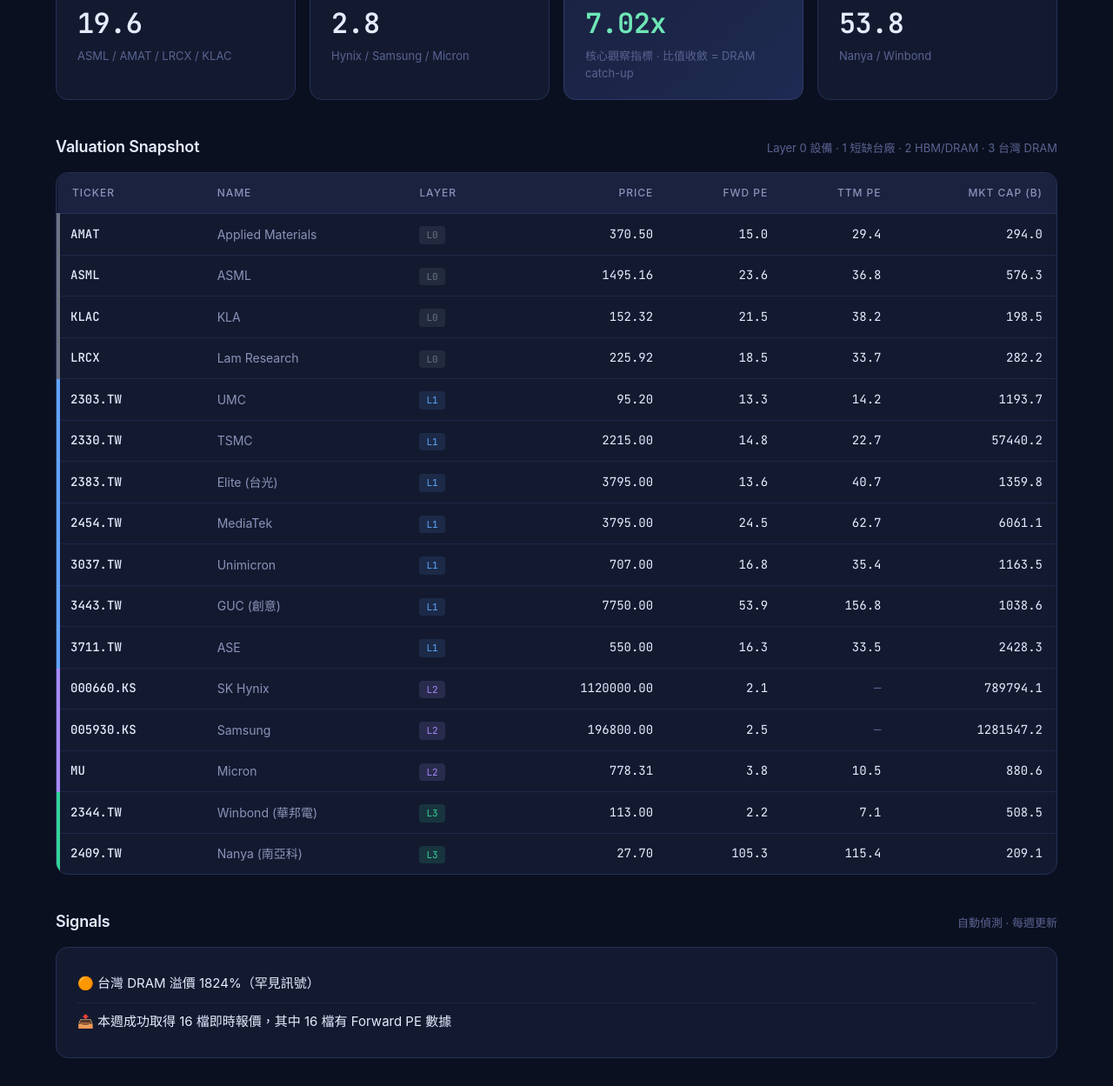
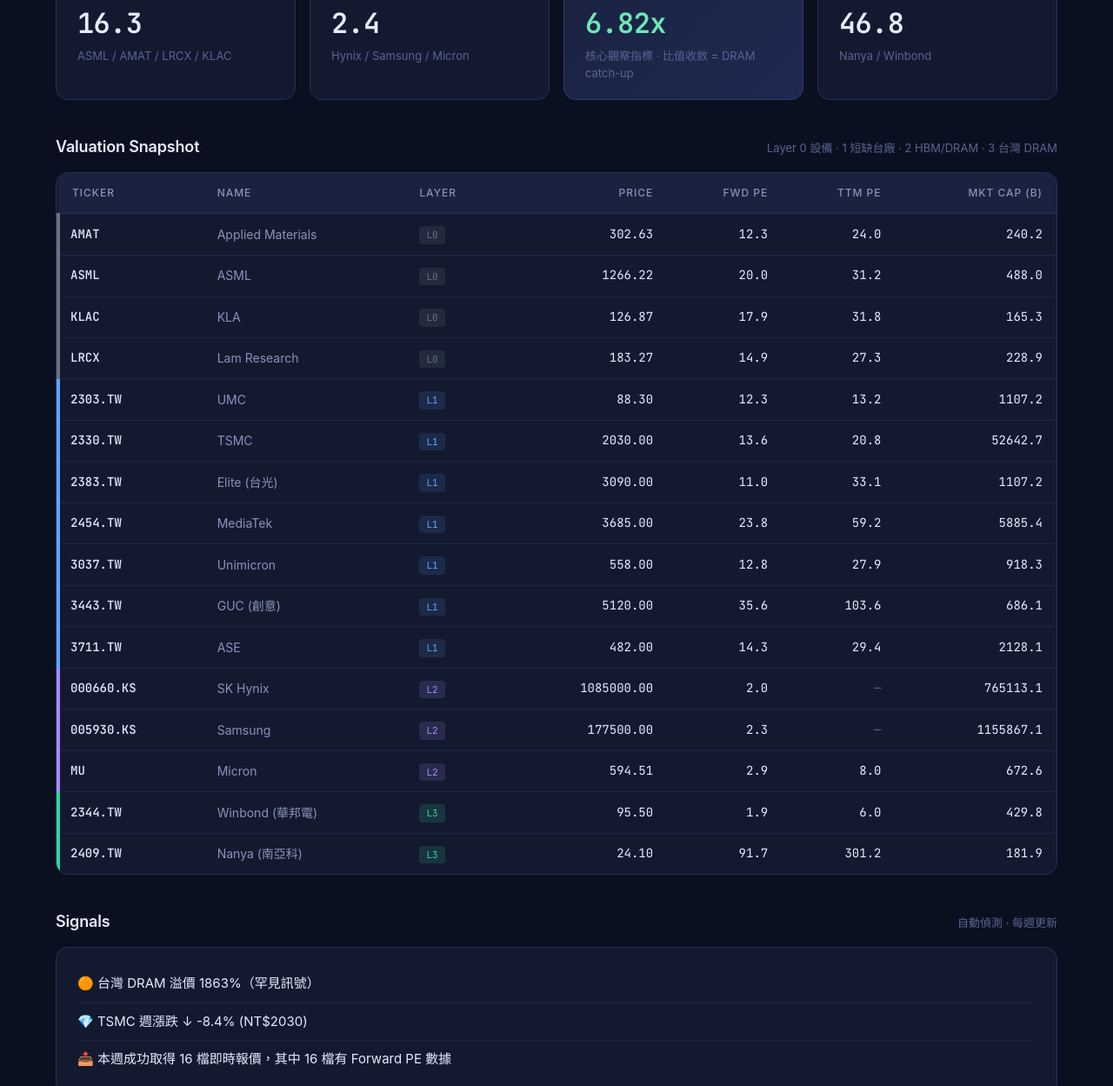
Before and after one commit to alphaline-ai/taiwan-stock-research, a plain HTML site: page docs/index.html in a window 1280 px wide. Shown: the part 225-1474 px from the top of the page at 87% size. Drawn offline with Linux system fonts and the light colour scheme.

Commit message:
chore: weekly update 2026-11-23

```diff
--- a/docs/index.html
+++ b/docs/index.html
@@ -3,7 +3,7 @@
 <head>
   <meta charset="UTF-8">
   <meta name="viewport" content="width=device-width, initial-scale=1.0">
-  <title>Taiwan Stock Research · 2026-11-16</title>
+  <title>Taiwan Stock Research · 2026-11-23</title>
   <link rel="preconnect" href="https://fonts.googleapis.com">
   <link rel="preconnect" href="https://fonts.gstatic.com" crossorigin>
   <link href="https://fonts.googleapis.com/css2?family=JetBrains+Mono:wght@400;500;600&display=swap" rel="stylesheet">
@@ -201,8 +201,8 @@
       <div class="eyebrow">Taiwan AI / Semi Research</div>
       <h1>Stock Research Dashboard</h1>
       <div class="meta">
-        Report: <span>2026-11-16</span> &nbsp;·&nbsp;
-        Data as of: <span>2026-11-16</span> &nbsp;·&nbsp;
+        Report: <span>2026-11-23</span> &nbsp;·&nbsp;
+        Data as of: <span>2026-11-23</span> &nbsp;·&nbsp;
         Tracking <span>16</span> tickers
       </div>
     </header>
@@ -211,22 +211,22 @@
     <div class="cards">
       <div class="card">
         <div class="label">設備平均 Fwd PE</div>
-        <div class="value">19.6</div>
+        <div class="value">16.3</div>
         <div class="hint">ASML / AMAT / LRCX / KLAC</div>
       </div>
       <div class="card">
         <div class="label">DRAM 大廠平均 Fwd PE</div>
-        <div class="value">2.8</div>
+        <div class="value">2.4</div>
         <div class="hint">Hynix / Samsung / Micron</div>
       </div>
       <div class="card featured">
         <div class="label">設備 ÷ DRAM PE Ratio</div>
-        <div class="value">7.02x</div>
+        <div class="value">6.82x</div>
         <div class="hint">核心觀察指標 · 比值收斂 = DRAM catch-up</div>
       </div>
       <div class="card">
         <div class="label">台灣 DRAM Fwd PE</div>
-        <div class="value">53.8</div>
+        <div class="value">46.8</div>
         <div class="hint">Nanya / Winbond</div>
       </div>
     </div>
@@ -255,160 +255,160 @@
             <td class="ticker">AMAT</td>
             <td class="name">Applied Materials</td>
             <td class="layer-cell"><span class="layer-tag">L0</span></td>
-            <td class="num">370.50</td>
-            <td class="num ">15.0</td>
-            <td class="num ">29.4</td>
-            <td class="num ">294.0</td>
+            <td class="num">302.63</td>
+            <td class="num ">12.3</td>
+            <td class="num ">24.0</td>
+            <td class="num ">240.2</td>
           </tr>
 
           <tr class="layer-0">
             <td class="ticker">ASML</td>
             <td class="name">ASML</td>
             <td class="layer-cell"><span class="layer-tag">L0</span></td>
-            <td class="num">1495.16</td>
-            <td class="num ">23.6</td>
-            <td class="num ">36.8</td>
-            <td class="num ">576.3</td>
+            <td class="num">1266.22</td>
+            <td class="num ">20.0</td>
+            <td class="num ">31.2</td>
+            <td class="num ">488.0</td>
           </tr>
 
           <tr class="layer-0">
             <td class="ticker">KLAC</td>
             <td class="name">KLA</td>
             <td class="layer-cell"><span class="layer-tag">L0</span></td>
-            <td class="num">152.32</td>
-            <td class="num ">21.5</td>
-            <td class="num ">38.2</td>
-            <td class="num ">198.5</td>
+            <td class="num">126.87</td>
+            <td class="num ">17.9</td>
+            <td class="num ">31.8</td>
+            <td class="num ">165.3</td>
           </tr>
 
           <tr class="layer-0">
             <td class="ticker">LRCX</td>
             <td class="name">Lam Research</td>
             <td class="layer-cell"><span class="layer-tag">L0</span></td>
-            <td class="num">225.92</td>
-            <td class="num ">18.5</td>
-            <td class="num ">33.7</td>
-            <td class="num ">282.2</td>
+            <td class="num">183.27</td>
+            <td class="num ">14.9</td>
+            <td class="num ">27.3</td>
+            <td class="num ">228.9</td>
           </tr>
 
           <tr class="layer-1">
             <td class="ticker">2303.TW</td>
             <td class="name">UMC</td>
             <td class="layer-cell"><span class="layer-tag">L1</span></td>
-            <td class="num">95.20</td>
-            <td class="num ">13.3</td>
-            <td class="num ">14.2</td>
-            <td class="num ">1193.7</td>
+            <td class="num">88.30</td>
+            <td class="num ">12.3</td>
+            <td class="num ">13.2</td>
+            <td class="num ">1107.2</td>
           </tr>
 
           <tr class="layer-1">
             <td class="ticker">2330.TW</td>
             <td class="name">TSMC</td>
             <td class="layer-cell"><span class="layer-tag">L1</span></td>
-            <td class="num">2215.00</td>
-            <td class="num ">14.8</td>
-            <td class="num ">22.7</td>
-            <td class="num ">57440.2</td>
+            <td class="num">2030.00</td>
+            <td class="num ">13.6</td>
+            <td class="num ">20.8</td>
+            <td class="num ">52642.7</td>
           </tr>
 
           <tr class="layer-1">
             <td class="ticker">2383.TW</td>
             <td class="name">Elite (台光)</td>
             <td class="layer-cell"><span class="layer-tag">L1</span></td>
-            <td class="num">3795.00</td>
-            <td class="num ">13.6</td>
-            <td class="num ">40.7</td>
-            <td class="num ">1359.8</td>
+            <td class="num">3090.00</td>
+            <td class="num ">11.0</td>
+            <td class="num ">33.1</td>
+            <td class="num ">1107.2</td>
           </tr>
 
           <tr class="layer-1">
             <td class="ticker">2454.TW</td>
             <td class="name">MediaTek</td>
             <td class="layer-cell"><span class="layer-tag">L1</span></td>
-            <td class="num">3795.00</td>
-            <td class="num ">24.5</td>
-            <td class="num ">62.7</td>
-            <td class="num ">6061.1</td>
+            <td class="num">3685.00</td>
+            <td class="num ">23.8</td>
+            <td class="num ">59.2</td>
+            <td class="num ">5885.4</td>
           </tr>
 
           <tr class="layer-1">
             <td class="ticker">3037.TW</td>
             <td class="name">Unimicron</td>
             <td class="layer-cell"><span class="layer-tag">L1</span></td>
-            <td class="num">707.00</td>
-            <td class="num ">16.8</td>
-            <td class="num ">35.4</td>
-            <td class="num ">1163.5</td>
+            <td class="num">558.00</td>
+            <td class="num ">12.8</td>
+            <td class="num ">27.9</td>
+            <td class="num ">918.3</td>
           </tr>
 
           <tr class="layer-1">
             <td class="ticker">3443.TW</td>
             <td class="name">GUC (創意)</td>
             <td class="layer-cell"><span class="layer-tag">L1</span></td>
-            <td class="num">7750.00</td>
-            <td class="num ">53.9</td>
-            <td class="num ">156.8</td>
-            <td class="num ">1038.6</td>
+            <td class="num">5120.00</td>
+            <td class="num ">35.6</td>
+            <td class="num ">103.6</td>
+            <td class="num ">686.1</td>
           </tr>
 
           <tr class="layer-1">
             <td class="ticker">3711.TW</td>
             <td class="name">ASE</td>
             <td class="layer-cell"><span class="layer-tag">L1</span></td>
-            <td class="num">550.00</td>
-            <td class="num ">16.3</td>
-            <td class="num ">33.5</td>
-            <td class="num ">2428.3</td>
+            <td class="num">482.00</td>
+            <td class="num ">14.3</td>
+            <td class="num ">29.4</td>
+            <td class="num ">2128.1</td>
           </tr>
 
           <tr class="layer-2">
             <td class="ticker">000660.KS</td>
             <td class="name">SK Hynix</td>
             <td class="layer-cell"><span class="layer-tag">L2</span></td>
-            <td class="num">1120000.00</td>
-            <td class="num ">2.1</td>
+            <td class="num">1085000.00</td>
+            <td class="num ">2.0</td>
             <td class="num muted">—</td>
-            <td class="num ">789794.1</td>
+            <td class="num ">765113.1</td>
           </tr>
 
           <tr class="layer-2">
             <td class="ticker">005930.KS</td>
             <td class="name">Samsung</td>
             <td class="layer-cell"><span class="layer-tag">L2</span></td>
-            <td class="num">196800.00</td>
-            <td class="num ">2.5</td>
+            <td class="num">177500.00</td>
+            <td class="num ">2.3</td>
             <td class="num muted">—</td>
-            <td class="num ">1281547.2</td>
+            <td class="num ">1155867.1</td>
           </tr>
 
           <tr class="layer-2">
             <td class="ticker">MU</td>
             <td class="name">Micron</td>
             <td class="layer-cell"><span class="layer-tag">L2</span></td>
-            <td class="num">778.31</td>
-            <td class="num ">3.8</td>
-            <td class="num ">10.5</td>
-            <td class="num ">880.6</td>
+            <td class="num">594.51</td>
+            <td class="num ">2.9</td>
+            <td class="num ">8.0</td>
+            <td class="num ">672.6</td>
           </tr>
 
           <tr class="layer-3">
             <td class="ticker">2344.TW</td>
             <td class="name">Winbond (華邦電)</td>
             <td class="layer-cell"><span class="layer-tag">L3</span></td>
-            <td class="num">113.00</td>
-            <td class="num ">2.2</td>
-            <td class="num ">7.1</td>
-            <td class="num ">508.5</td>
+            <td class="num">95.50</td>
+            <td class="num ">1.9</td>
+            <td class="num ">6.0</td>
+            <td class="num ">429.8</td>
           </tr>
 
           <tr class="layer-3">
             <td class="ticker">2409.TW</td>
             <td class="name">Nanya (南亞科)</td>
             <td class="layer-cell"><span class="layer-tag">L3</span></td>
-            <td class="num">27.70</td>
-            <td class="num ">105.3</td>
-            <td class="num ">115.4</td>
-            <td class="num ">209.1</td>
+            <td class="num">24.10</td>
+            <td class="num ">91.7</td>
+            <td class="num ">301.2</td>
+            <td class="num ">181.9</td>
           </tr>
 
         </tbody>
@@ -423,7 +423,7 @@
     <div class="signals">
       <ul>
 
-          <li>🟠 台灣 DRAM 溢價 1824%（罕見訊號）</li><li>📥 本週成功取得 16 檔即時報價，其中 16 檔有 Forward PE 數據</li>
+          <li>🟠 台灣 DRAM 溢價 1863%（罕見訊號）</li><li>💎 TSMC 週漲跌 ↓ -8.4% (NT$2030)</li><li>📥 本週成功取得 16 檔即時報價，其中 16 檔有 Forward PE 數據</li>
 
       </ul>
     </div>
```
Also changed, not shown: docs/summary.json (+8 -7 lines), data/history.json.
